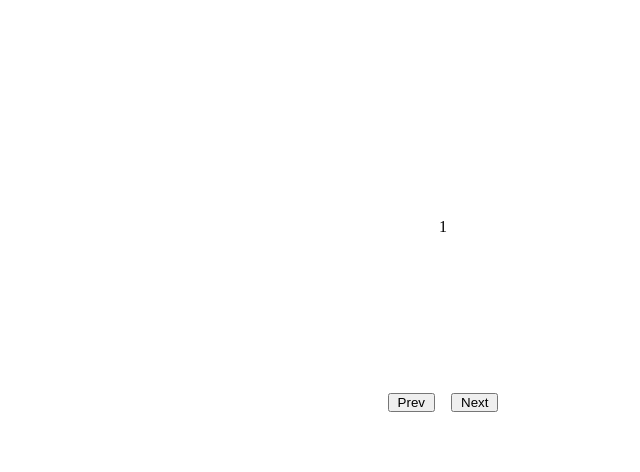
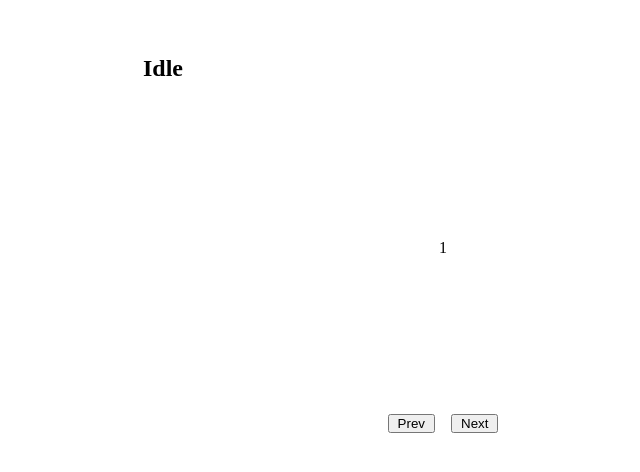
Before and after one commit to arishem51/react-infinite-carousel, a React (Vite) app: page / in a window 1280 px wide. Shown: the part 156-628 px from the top of the page, without its empty margins (197-837 px from the left). Built offline with nearby package versions, Linux system fonts and the light colour scheme.

Commit message:
feat: infinite carousel

```diff
--- a/src/Carousel/index.tsx
+++ b/src/Carousel/index.tsx
@@ -27,6 +27,8 @@ const items = [
 ];
 
 const TRANSITION_TRANSLATE = "translate .3s";
+const TRANSITION_TIME = 300;
+const BREATHE_TIME = 50;
 const SOME_ID = "some-id";
 const CSS_VARIABLE_BG_COLOR = "--bg-color";
 const PIXEL = "px";
@@ -40,8 +42,11 @@ const createStyleInline = (index: number) => {
 };
 
 const Carousel = () => {
-  const [currentIndex, setCurrentIndex] = useState(Math.floor(items.length));
+  const originIndex = items.length;
+  const [currentIndex, setCurrentIndex] = useState(originIndex);
   const [shouldTranslate, setShouldTranslate] = useState(false);
+  const [isTranslating, setIsTranslating] = useState(false);
+  const [hasReset, setHasReset] = useState(false);
   const scrollRefContainer = useRef<HTMLDivElement>(null);
 
   const translateScrollContainer = useCallback(
@@ -49,6 +54,8 @@ const Carousel = () => {
       const scrollEl = scrollRefContainer.current as HTMLDivElement;
       if (options?.hasTransition) {
         scrollEl.style.transition = TRANSITION_TRANSLATE;
+      } else {
+        scrollEl.style.transition = "";
       }
       scrollEl.style.translate = convertToPixels(convertToNegative(translate));
     },
@@ -60,20 +67,53 @@ const Carousel = () => {
     const scrollEl = scrollRefContainer.current as HTMLDivElement;
     const { clientWidth } = scrollEl;
     const distance = items.length * clientWidth;
-    requestAnimationFrame(() => translateScrollContainer(distance));
+    requestAnimationFrame(() => {
+      translateScrollContainer(distance);
+      requestIdleCallback(() => {
+        setShouldTranslate(true);
+      });
+    });
   }, [translateScrollContainer]);
 
   useEffect(() => {
-    if (shouldTranslate) {
+    if (shouldTranslate && !hasReset) {
       const scrollEl = scrollRefContainer.current as HTMLDivElement;
       const { clientWidth } = scrollEl;
       const distance = clientWidth * currentIndex;
+      requestAnimationFrame(() => {
+        setIsTranslating(true);
+        translateScrollContainer(distance, { hasTransition: true });
+        setTimeout(() => {
+          setIsTranslating(false);
+        }, TRANSITION_TIME + BREATHE_TIME);
+      });
+    } else {
+      setHasReset(false);
+      setShouldTranslate(false);
+    }
+  }, [currentIndex, hasReset, shouldTranslate, translateScrollContainer]);
 
-      requestAnimationFrame(() => {
-        translateScrollContainer(distance, { hasTransition: true });
-      });
+  useEffect(() => {
+    const isResetByNextIndex = currentIndex === items.length * 2;
+    const isResetByPrevIndex = currentIndex === items.length - 1;
+    if (isResetByNextIndex || isResetByPrevIndex) {
+      const { clientWidth } = scrollRefContainer.current as HTMLDivElement;
+      const timeoutId = setTimeout(() => {
+        const resetIndex = isResetByNextIndex
+          ? originIndex
+          : originIndex * 2 - 1;
+        const distance = resetIndex * clientWidth;
+        requestAnimationFrame(() => {
+          translateScrollContainer(distance);
+        });
+        setCurrentIndex(resetIndex);
+        setHasReset(true);
+      }, TRANSITION_TIME);
+      return () => {
+        clearTimeout(timeoutId);
+      };
     }
-  }, [currentIndex, shouldTranslate, translateScrollContainer]);
+  }, [currentIndex, originIndex, translateScrollContainer]);
 
   const renderItem = useCallback(() => {
     return items.map((item) => {
@@ -90,17 +130,24 @@ const Carousel = () => {
   }, []);
 
   const handleNextBtnClick = () => {
+    if (isTranslating) {
+      return;
+    }
+    setCurrentIndex((prev) => prev + 1);
     setShouldTranslate(true);
-    setCurrentIndex((prev) => prev + 1);
   };
 
   const handlePrevBtnClick = () => {
+    if (isTranslating) {
+      return;
+    }
+    setCurrentIndex((prev) => prev - 1);
     setShouldTranslate(true);
-    setCurrentIndex((prev) => prev - 1);
   };
 
   return (
     <section className={styles.container}>
+      <h1>{isTranslating ? "Translating" : "Idle"}</h1>
       <div className={styles.scrollContainer} ref={scrollRefContainer}>
         {renderItem()}
         {renderItem()}
```
